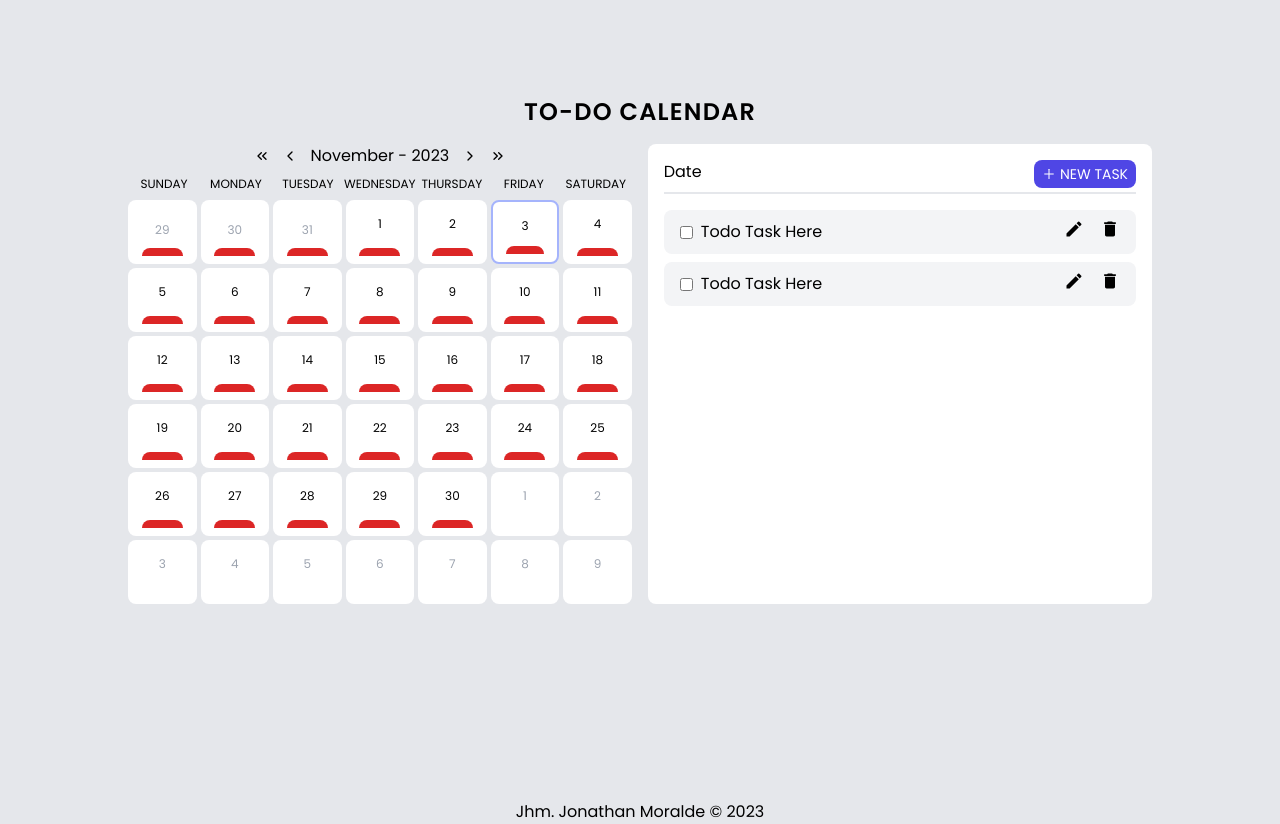
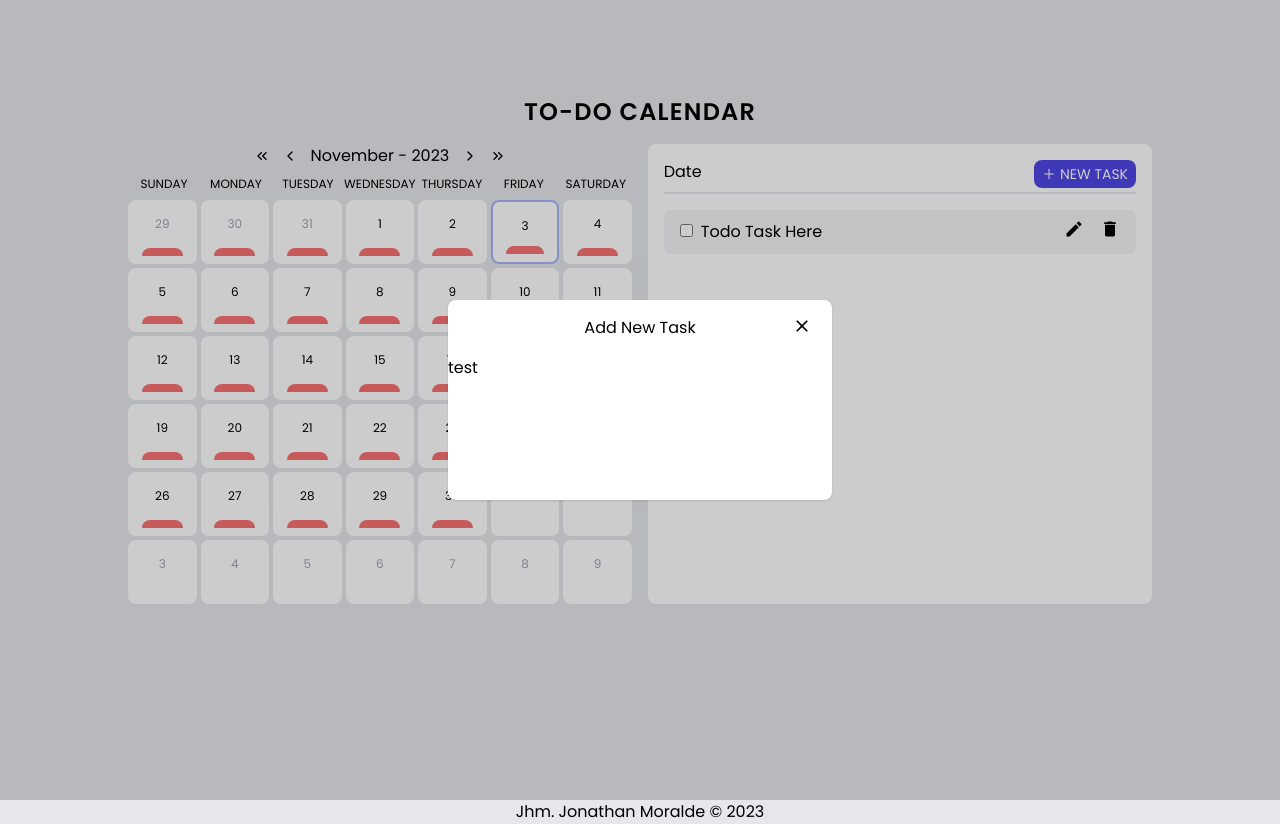
Before and after one commit to JonathanMoralde/todo-calendar-v2, a React (Create React App) app: page / in a window 1280 px wide. Both pictures are taken after a click on the button "NEW TASK". Built offline with nearby package versions, Linux system fonts and the light colour scheme.

Commit message:
list modal wip

```diff
--- a/src/components/btn/styledBtn.js
+++ b/src/components/btn/styledBtn.js
@@ -1,13 +1,20 @@
 import React from "react";
 import { AiOutlinePlus } from "react-icons/ai";
 
-const AddBtn = () => {
+const AddBtn = ({ btnText, onClick, isIcon, iconClass }) => {
   return (
-    <button className="flex items-center bg-indigo-600 text-white  px-2 py-1 rounded-lg hover:bg-indigo-500 transition-all">
+    <button
+      onClick={onClick}
+      className={`${
+        isIcon
+          ? iconClass
+          : "flex items-center bg-indigo-600 text-white  px-2 py-1 rounded-lg hover:bg-indigo-500 transition-all"
+      } `}
+    >
       <span>
-        <AiOutlinePlus className="me-1 text-sm" />
+        <AiOutlinePlus className={`me-1 text-sm ${isIcon ? "hidden" : ""}`} />
       </span>
-      <span className="text-sm">NEW TASK</span>
+      <span className={` ${isIcon ? "text-xl" : "text-sm"}`}>{btnText}</span>
     </button>
   );
 };
--- a/src/components/calendar.js
+++ b/src/components/calendar.js
@@ -70,19 +70,21 @@ const Calendar = () => {
       content.push(
         <div
           className={`w-full h-16 bg-white rounded-lg hover:shadow-lg transition-all hover:cursor-pointer pt-4 pb-2 flex flex-col justify-between ${
-            today === i + 1 && isMonthDays  === true && month === monthToday && year === yearToday
+            today === i + 1 &&
+            isMonthDays === true &&
+            month === monthToday &&
+            year === yearToday
               ? "border-2 border-indigo-300"
               : ""
           }`}
         >
-          {isMonthDays ? <h3 className="text-xs">{i + 1}</h3> : <div></div>}
+          {isMonthDays ? <h3 className="text-xs">{i + 1}</h3> : <></>}
           {isPrefix ? (
-            <h3 className="text-xs text-gray-400 mb-1">{prefixDay}</h3>
+            <h3 className="text-xs text-gray-400">{prefixDay}</h3>
           ) : (
-            <div></div>
+            <></>
           )}
-          <div className="w-3/5 h-2 mx-auto rounded-t-lg bg-red-600"></div>
-
+          <div className="w-3/5 h-2 mx-auto rounded-t-lg bg-red-400"></div>
         </div>
       );
     }
@@ -105,38 +107,45 @@ const Calendar = () => {
     return content;
   };
 
-  const changeDisplay = (isNext,isYear)=>{
-    if(isYear){
-      if(isNext){
-        setYear(year + 1)
-      }else{
-        setYear(year - 1)
+  const changeDisplay = (isNext, isYear) => {
+    if (isYear) {
+      if (isNext) {
+        setYear(year + 1);
+      } else {
+        setYear(year - 1);
       }
-    }else{
-
-      if(isNext){
-        if(month === 11){
-          setMonth(0)
-        }else{
-          setMonth(month +1)
+    } else {
+      if (isNext) {
+        if (month === 11) {
+          setMonth(0);
+        } else {
+          setMonth(month + 1);
         }
-      }else{
-        if(month === 0){
-          setMonth(11)
-        }else{
-          setMonth(month - 1)
+      } else {
+        if (month === 0) {
+          setMonth(11);
+        } else {
+          setMonth(month - 1);
         }
       }
     }
-  }
+  };
 
   return (
     <div className="w-1/2 text-center">
       <div className="mb-2 flex items-center justify-between w-1/2 mx-auto">
         <button>
-          <LuChevronsLeft onClick={()=>{changeDisplay(false,true)}} />
+          <LuChevronsLeft
+            onClick={() => {
+              changeDisplay(false, true);
+            }}
+          />
         </button>
-        <button onClick={()=>{changeDisplay(false)}}>
+        <button
+          onClick={() => {
+            changeDisplay(false);
+          }}
+        >
           <LuChevronLeft />
         </button>
         <h3>
@@ -146,10 +155,18 @@ const Calendar = () => {
           - {year}
         </h3>
         <button>
-          <LuChevronRight onClick={()=>{changeDisplay(true)}} />
+          <LuChevronRight
+            onClick={() => {
+              changeDisplay(true);
+            }}
+          />
         </button>
         <button>
-          <LuChevronsRight onClick={()=>{changeDisplay(true,true)}} />
+          <LuChevronsRight
+            onClick={() => {
+              changeDisplay(true, true);
+            }}
+          />
         </button>
       </div>
       <div className="grid grid-cols-7 mb-2">
--- a/src/components/list.js
+++ b/src/components/list.js
@@ -1,56 +1,48 @@
-import React from "react";
+import React, { useState } from "react";
 import AddBtn from "./btn/styledBtn";
-import { MdEdit, MdDelete } from "react-icons/md";
+import TodoItem from "./todoItem/todoItem";
+import { MdClose } from "react-icons/md";
 
 const List = () => {
+  const [isVisible, setIsVisible] = useState(false);
+  const toggleModal = () => {
+    setIsVisible(!isVisible);
+  };
   return (
     <>
       <section className="w-1/2 ms-4 p-4 rounded-lg bg-white">
         <div className="flex justify-between border-b-2 pb-1 mb-4">
           <h3 className="">Date</h3>
-          <AddBtn />
+          <AddBtn btnText={"NEW TASK"} onClick={toggleModal} />
         </div>
         <div className="flex flex-col">
-          {/* INDIV ITEM */}
-          <div className="flex justify-between items-center bg-gray-100 rounded-lg py-2 px-4 mb-2">
-            <div className="flex items-center">
-              <input
-                type="checkbox"
-                id="checkbox1"
-                className="default:ring-2 me-2"
-              />
-              <label htmlFor="checkbox1">Todo Task Here</label>
-            </div>
-            <div className="text-xl">
-              <button className="me-4  transition-opacity">
-                <MdEdit className=" hover:opacity-70" />
-              </button>
-              <button className="transition-opacity">
-                <MdDelete className=" hover:opacity-70" />
-              </button>
-            </div>
-          </div>
-          {/* INDIV ITEM */}
-          <div className="flex justify-between items-center bg-gray-100 rounded-lg py-2 px-4">
-            <div className="flex items-center">
-              <input
-                type="checkbox"
-                id="checkbox2"
-                className="default:ring-2 me-2"
-              />
-              <label htmlFor="checkbox2">Todo Task Here</label>
-            </div>
-            <div className="text-xl">
-              <button className="me-4  transition-opacity">
-                <MdEdit className=" hover:opacity-70" />
-              </button>
-              <button className="transition-opacity">
-                <MdDelete className=" hover:opacity-70" />
-              </button>
-            </div>
+          <TodoItem />
+        </div>
+      </section>
+
+      {/* new task modal */}
+      <div
+        className={`${
+          isVisible ? "" : "hidden"
+        } bg-black/20 w-screen h-screen fixed top-0 bottom-0 left-0 right-0 flex`}
+      >
+        <div
+          className={`h-1/4 w-[30%] rounded-lg mx-auto my-auto transition-all bg-white shadow relative ${
+            isVisible ? "" : "hidden"
+          }`}
+        >
+          <h3 className="text-center my-4">Add New Task</h3>
+          <AddBtn
+            btnText={<MdClose />}
+            onClick={toggleModal}
+            isIcon={true}
+            iconClass={"absolute right-5 top-4"}
+          />
+          <div>
+            <p>test</p>
           </div>
         </div>
-      </section>
+      </div>
     </>
   );
 };
--- /dev/null
+++ b/src/components/todoItem/todoItem.js
@@ -0,0 +1,73 @@
+import React, { useState, useRef, useEffect } from "react";
+import { MdEdit, MdDelete, MdCheck, MdClose } from "react-icons/md";
+
+const TodoItem = () => {
+  const [isVisible, setIsVisible] = useState(false);
+  const inputRef = useRef(null);
+
+  const toggleEditForm = () => {
+    setIsVisible(!isVisible);
+  };
+
+  useEffect(() => {
+    if (isVisible) {
+      inputRef.current.focus();
+    }
+  }, [isVisible]);
+
+  console.log(inputRef);
+  return (
+    <div className="bg-gray-100 rounded-lg py-2 px-4 mb-2">
+      <div
+        className={`flex justify-between items-center ${
+          isVisible ? "hidden" : ""
+        }`}
+      >
+        <div className="items-center">
+          <input
+            type="checkbox"
+            id="checkbox2"
+            className="default:ring-2 me-2"
+          />
+          <label htmlFor="checkbox2">Todo Task Here</label>
+        </div>
+
+        {/* action */}
+        <div className="text-xl">
+          <button className="me-4  transition-opacity">
+            <MdEdit className=" hover:opacity-70" onClick={toggleEditForm} />
+          </button>
+          <button className="transition-opacity">
+            <MdDelete className=" hover:opacity-70" />
+          </button>
+        </div>
+      </div>
+
+      {/* edit form */}
+      <div className={`w-full ${isVisible ? "" : "hidden"}`}>
+        <form className="flex justify-between items-center">
+          <label class="block ms-4">
+            <input
+              ref={inputRef}
+              type="text"
+              placeholder="Todo Task Here"
+              class="mt-1 block w-full px-1 bg-gray-100 focus:outline-none
+      invalid:border-pink-500 invalid:text-pink-600
+    "
+            />
+          </label>
+          <div className="flex text-xl">
+            <button type="button" className="me-4" onClick={toggleEditForm}>
+              <MdClose />
+            </button>
+            <button>
+              <MdCheck />
+            </button>
+          </div>
+        </form>
+      </div>
+    </div>
+  );
+};
+
+export default TodoItem;
```
